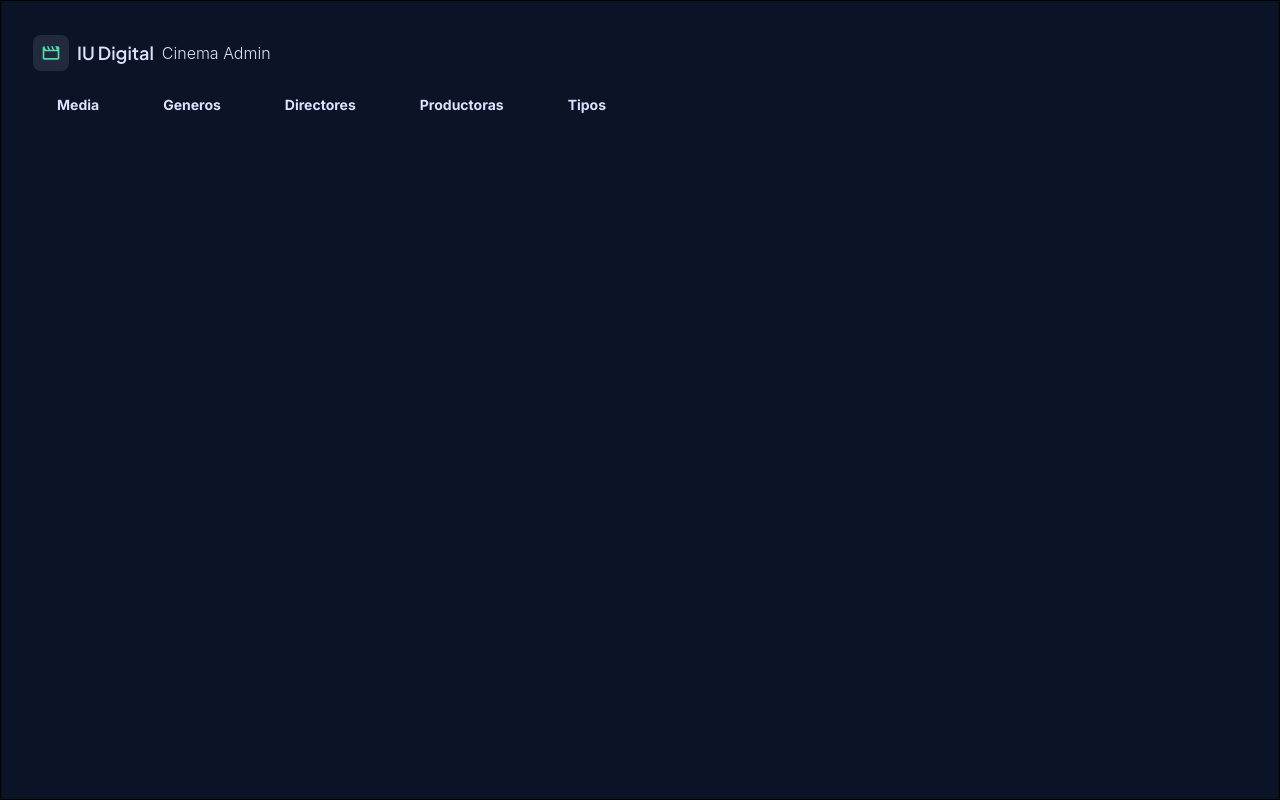
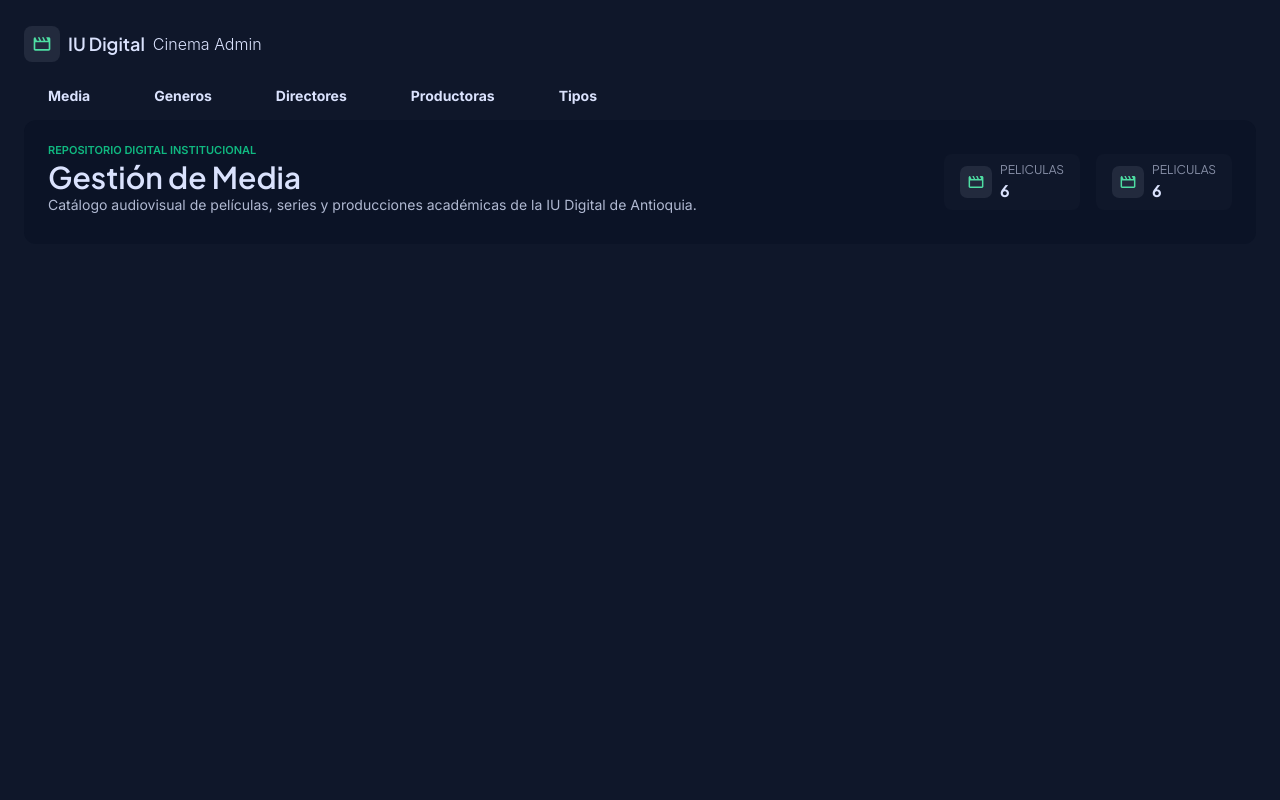
Before and after one commit to Carolina-H-8/CasoDeEstudioPeliculas-main, a React (Vite) app in the folder Frontend/: page / in a window 1280 px wide. Built offline with nearby package versions, Linux system fonts and the light colour scheme.

Commit message:
feat: agregar componente PageInfo y InfoCard, mejorar diseño del encabezado

```diff
--- a/Frontend/src/App.jsx
+++ b/Frontend/src/App.jsx
@@ -1,10 +1,14 @@
 import Header from "./Components/Header.jsx"
+import PageInfo from "./Components/PageInfo.jsx"
+
 function App() {
   return (
-    <div className="min-h-screen w-full bg-background flex flex-col items-center" >
-      <div className="w-full max-w-7xl flex-1 flex flex-col border ">
+    <div className="min-h-screen w-full px-6 bg-Neutral flex flex-col items-center" >
+      <div className="w-full max-w-7xl flex flex-col  ">
         <Header />
-        <main className="w-full flex-1 p-6" >
+        <main className="w-full" >
+          <PageInfo/>
+          <section></section>
 
         </main>
 
@@ -17,3 +21,4 @@ function App() {
 }
 
 export default App
+/* */
--- a/Frontend/src/Components/Header.jsx
+++ b/Frontend/src/Components/Header.jsx
@@ -1,6 +1,6 @@
 export default function Header() {
     return (
-        <header className="w-full  p-6 text-white px-8  ">
+        <header className="w-full pt-4 text-white ">
             <section className="w-full h-14 flex justify-between ">
                 <div className="flex gap-2 items-center text-Neutral-50" >
                     <img src="src/assets/Background.svg" alt="Media Icon" />
--- /dev/null
+++ b/Frontend/src/Components/InfoCard.jsx
@@ -0,0 +1,11 @@
+export default function InfoCard({name,amount,imgUrl}){
+    return(
+        <div className="w-34 h-14 px-4 py-2 flex items-center gap-2 bg-Neutral rounded-lg">
+            <img className="w-8 h-8" src={imgUrl} alt="Media icon" />
+            <div className="font-Jakarta">
+                <h3 className="text-Neutral-50/60 uppercase text-[12px]">{name}</h3>
+                <p className="text-Neutral-50 font-bold">{amount}</p>
+            </div>
+        </div>
+    )
+}
--- /dev/null
+++ b/Frontend/src/Components/PageInfo.jsx
@@ -0,0 +1,18 @@
+import InfoCard from "./InfoCard.jsx"
+export default function PageInfo(){
+    return(
+        <section className="bg-background w-full h-31 p-6 rounded-xl flex justify-between items-center ">
+            <div className="w-fit h-20 text-Neutral-50">
+                <p className="text-Primari font-Inter font-semibold text-[11px]">REPOSITORIO DIGITAL INSTITUCIONAL</p>
+                <h2 className="text-3xl font-Jakarta font-semibold">Gestión de Media</h2>
+                <p className="font-Inter text-sm text-Neutral-50/80">Catálogo audiovisual de películas, series y producciones académicas de la IU Digital de Antioquia.</p>
+
+            </div>
+            <div className="flex gap-4">
+                <InfoCard name={"Peliculas"} amount={"6"} imgUrl={"src/assets/Background.svg"} />
+                <InfoCard name={"Peliculas"} amount={"6"} imgUrl={"src/assets/Background.svg"} />
+            </div>
+
+        </section>
+    )
+}
```
